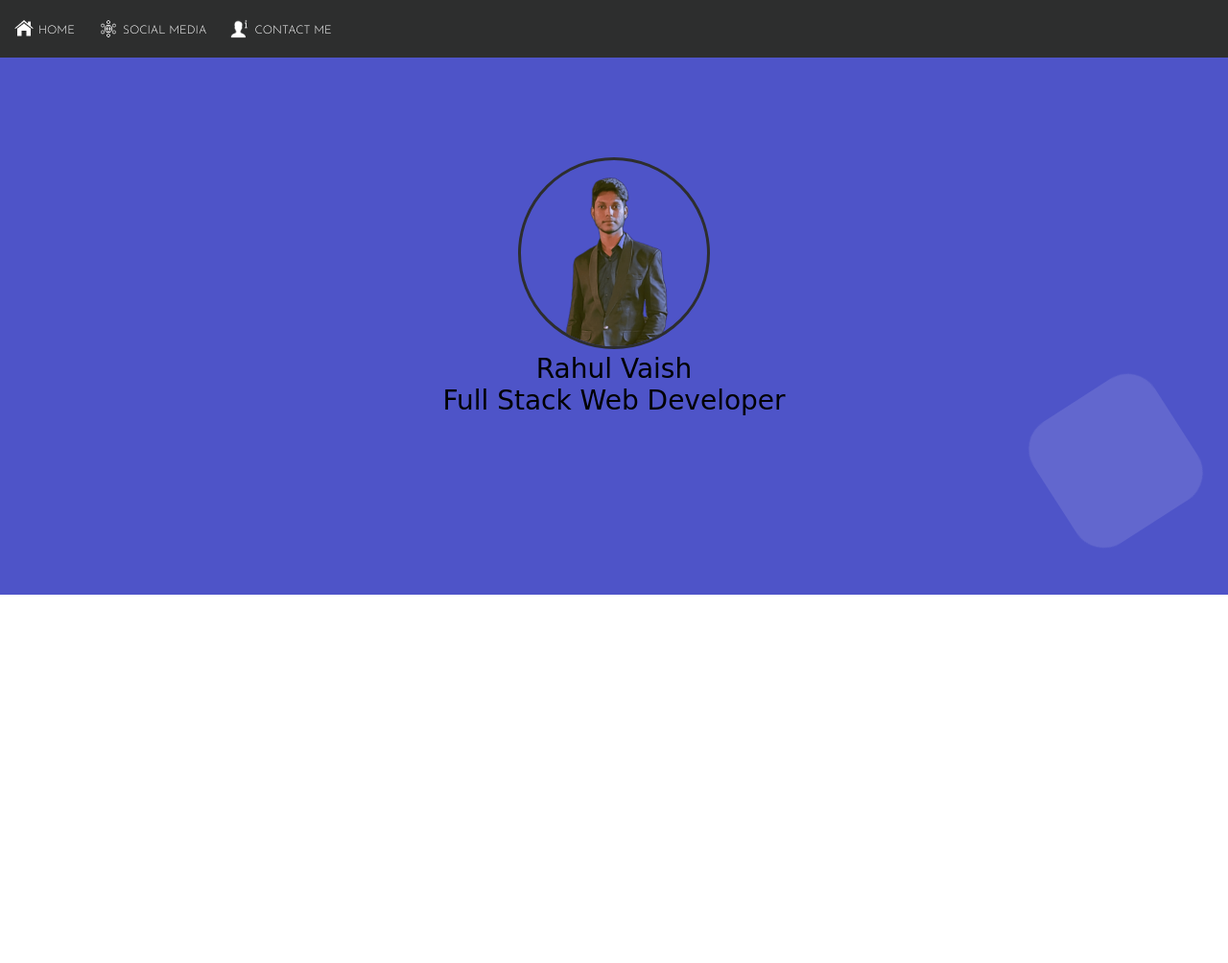
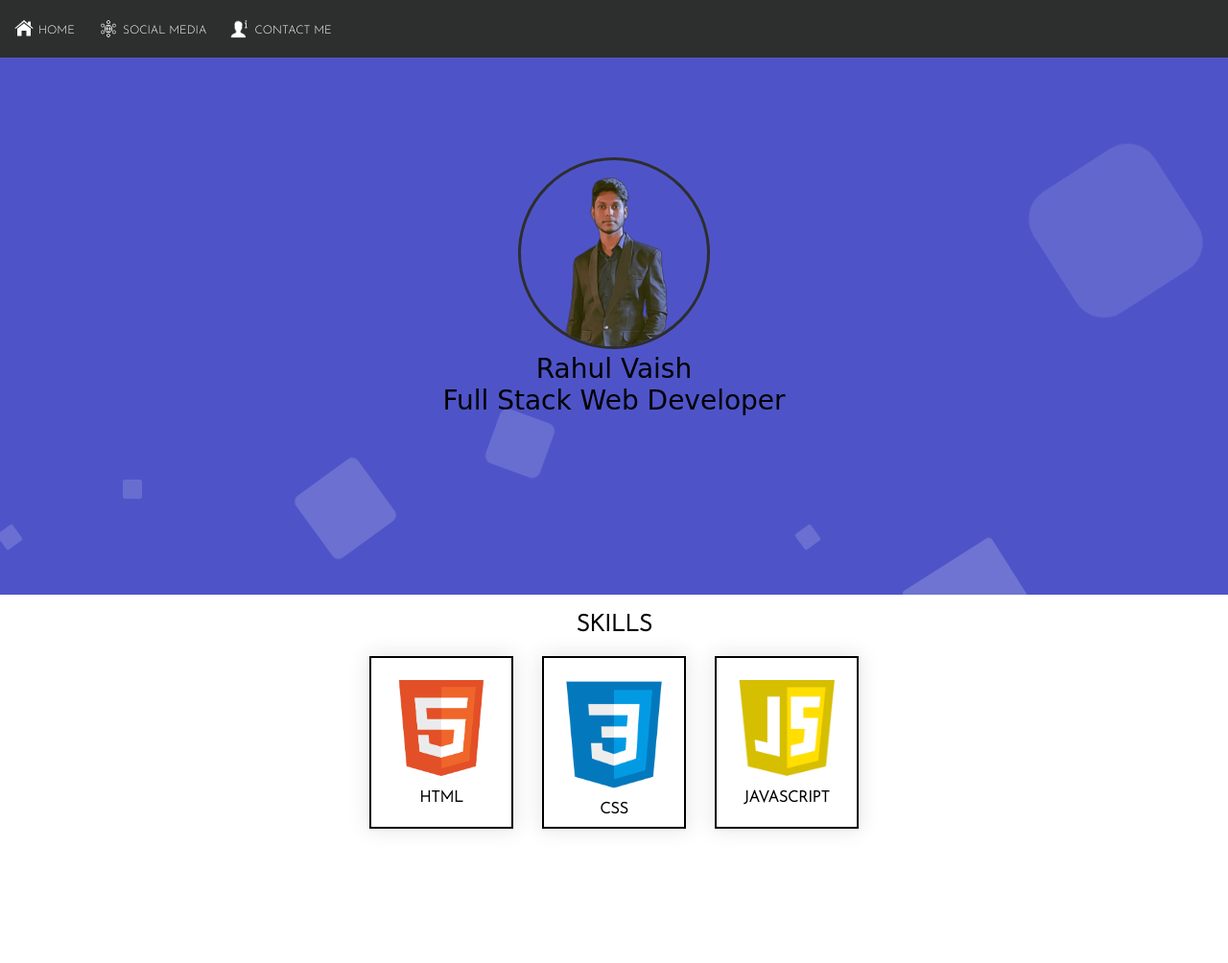
Before and after one commit to therahulvaish/portfolio, a plain HTML site: page index.html in a window 1280 px wide. Shown: the whole page at 96% size. Before the commit the page ends 860 px from the top, so only its background shows below. Drawn offline with Linux system fonts and the light colour scheme; a web font is replaced by a local one.

Commit message:
added skills container with animation, fixed bugs

```diff
--- a/index.html
+++ b/index.html
@@ -57,10 +57,25 @@
             <li></li>
             <li></li>
             <li></li>
-            <li></li>
-            <li></li>
-            <li></li>
         </ul>
+    </div>
+
+    <div class="skills_heading">
+        <h2>SKILLS</h2>
+    </div>
+    <div class="skills_container">
+        <div class="html">
+            <img src="./images/HTML5_badge.png" alt="HTML Badge">
+            <p>HTML</p>
+        </div>
+        <div class="css">
+            <img src="./images/css.jpg" alt="CSS Badge">
+            <p>CSS</p>
+        </div>
+        <div class="javascript">
+            <img src="./images/js_badge.png" alt="Javascript Badge">
+            <p>JAVASCRIPT</p>
+        </div>
     </div>
 
 
--- a/style.css
+++ b/style.css
@@ -87,7 +87,7 @@ a:hover {
     position: absolute;
     left: 0;
     width: 100%;
-    height: 100%;
+    height: 70vh;
     overflow: hidden;
 }
 
@@ -196,3 +196,87 @@ a:hover {
     }
 
 }
+
+.skills_heading {
+    display: flex;
+    justify-content: center;
+    margin: 20px 0;
+}
+
+.skills_container {
+    display: flex;
+    justify-content: center;
+    margin-top: 20px;
+    gap: 30px;
+    height: 40vh;
+}
+
+.html {
+    text-align: center;
+    border: 2px solid black;
+    height: fit-content;
+    width: 150px;
+    height: 180px;
+    display: flex;
+    flex-direction: column;
+    justify-content: center;
+    align-items: center;
+    gap: 15px;
+    font-weight: 700;
+    box-shadow: 0 0 20px 2px rgba(0, 0, 0, .1);
+    transition: 1s;
+}
+
+.html img {
+    width: 100px;
+    height: 100px;
+}
+
+.css {
+    text-align: center;
+    border: 2px solid black;
+    height: fit-content;
+    width: 150px;
+    height: 180px;
+    display: flex;
+    flex-direction: column;
+    justify-content: center;
+    align-items: center;
+    font-weight: 700;
+    box-shadow: 0 0 20px 2px rgba(0, 0, 0, .1);
+    transition: 1s;
+}
+
+.css img {
+    width: 140px;
+    height: 140px;
+}
+
+.javascript {
+    text-align: center;
+    border: 2px solid black;
+    height: fit-content;
+    width: 150px;
+    height: 180px;
+    display: flex;
+    flex-direction: column;
+    justify-content: center;
+    align-items: center;
+    gap: 15px;
+    font-weight: 700;
+    box-shadow: 0 0 20px 2px rgba(0, 0, 0, .1);
+    transition: 1s;
+}
+
+.javascript img {
+    width: 100px;
+    height: 100px;
+}
+
+.html:hover,.css:hover,.javascript:hover {
+    background-color: rgb(131, 131, 131);
+    color: White;
+    font-weight: 700;
+    transform: scale(1.2);
+    z-index: 2.5;
+}
```
Also changed, not shown: images/HTML5_badge.png (added), images/css.jpg (added), images/js_badge.png (added).
